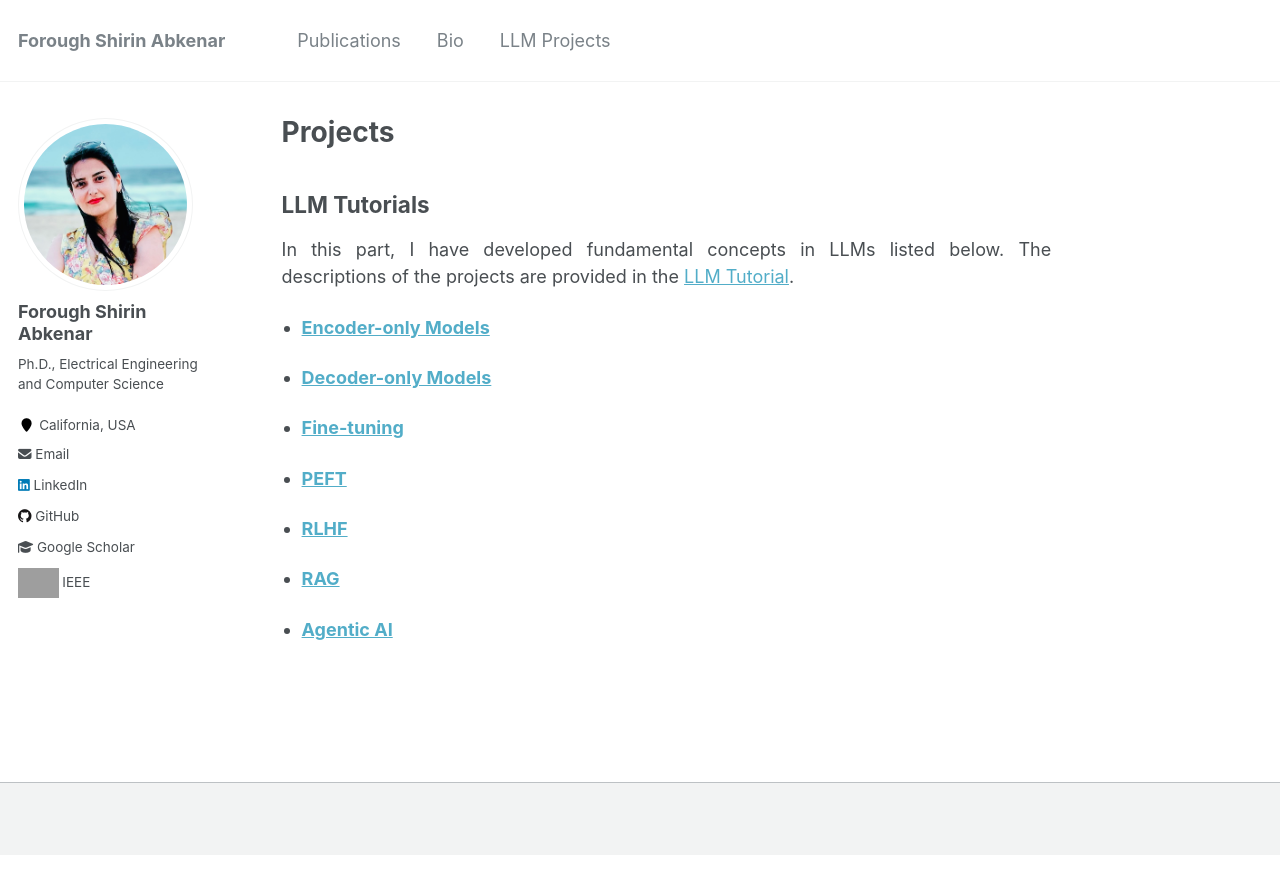
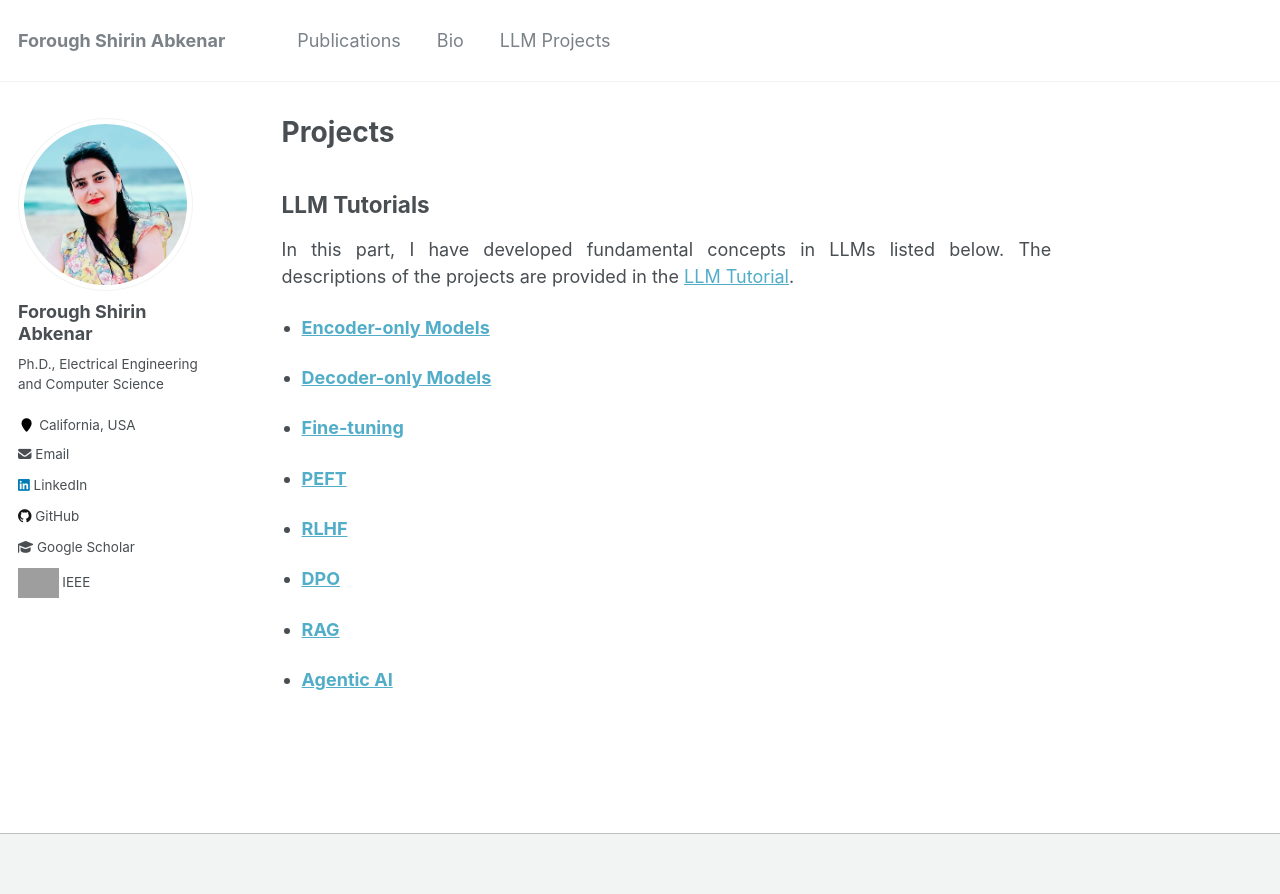
Before and after one commit to foroughshirinabkenar/mysite, a plain HTML site: page llm.html in a window 1280 px wide. Before the commit the page ends 855 px from the top, so only its background shows below. Drawn offline with nearby package versions, Linux system fonts and the light colour scheme; some packages are replaced by stand-ins of ours; grey boxes are pictures that could not be loaded.

Commit message:
Update llm.html

```diff
--- a/llm.html
+++ b/llm.html
@@ -217,6 +217,10 @@
                                     <p align="justify">RLHF</p></strong></a>
                             </li>
                             <li>
+                                <a href="https://foroughshirinabkenar.github.io/mysite/pages/llm_tutorial/dpo.html" target="_blank"><strong>
+                                    <p align="justify">DPO</p></strong></a>
+                            </li>
+                            <li>
                                 <a href="https://foroughshirinabkenar.github.io/mysite/pages/llm_tutorial/rag.html" target="_blank"><strong>
                                     <p align="justify">RAG</p></strong></a>
                             </li>
```
